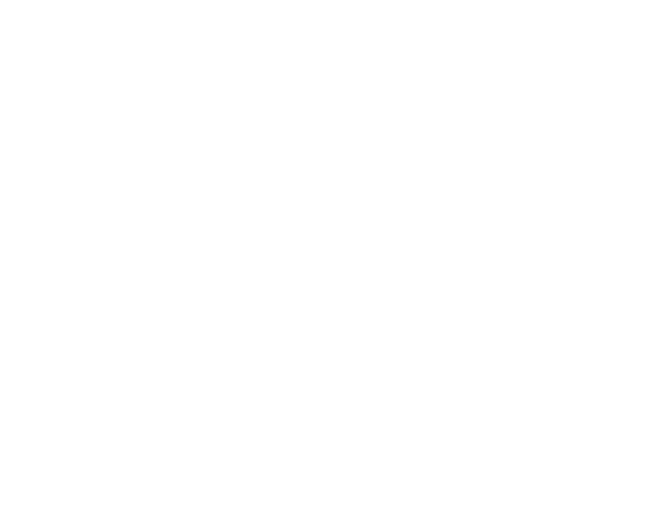
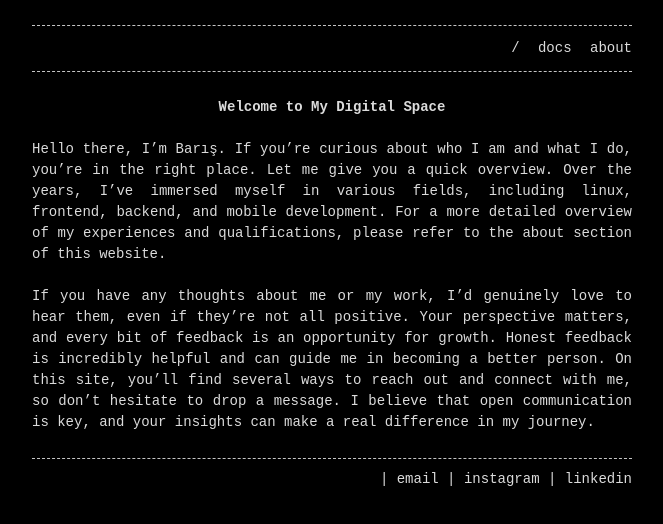
Before and after one commit to ubselcuk/ubselcuk, a plain HTML site: page index.html in a window 1280 px wide. Shown: the whole page, without its empty margins (308-971 px from the left). Drawn offline with Linux system fonts and the light colour scheme.

Commit message:
add header, footer, and styling to enhance index page layout

```diff
--- /dev/null
+++ b/assets/css/main.css
@@ -0,0 +1,171 @@
+body {
+    background-color: #000;
+    margin: 0 auto;
+    padding: 0;
+    font-family: "Source Code Pro", monospace;
+    font-size: 13px;
+    color: #dbdbdb;
+    text-align: justify;
+    line-height: 1.5 !important;
+    width: 90%;
+    max-width: 600px;
+}
+
+@media (max-width: 768px) {
+    body {
+        font-size: 12px !important;
+    }
+
+    h1,
+    h2,
+    h3,
+    h4,
+    h5,
+    h6 {
+        font-size: 12px !important;
+    }
+}
+
+@media (min-width: 1024px) {
+    body {
+        font-size: 14px !important;
+    }
+
+    h1,
+    h2,
+    h3,
+    h4,
+    h5,
+    h6 {
+        font-size: 14px !important;
+    }
+}
+
+h1,
+h2,
+h3,
+h4,
+h5,
+h6 {
+    font-size: 13px;
+    margin: 0px;
+    margin-top: 22px;
+    font-weight: bold;
+    color: #dbdbdb;
+    text-align: center;
+}
+
+p,
+ul,
+ol {
+    margin: 0px;
+    color: #dbdbdb;
+    list-style-type: none;
+    padding-left: 0px;
+}
+
+a {
+    text-decoration: underline;
+    color: #dbdbdb;
+}
+
+a:hover {
+    color: #000;
+    background-color: #dbdbdb;
+}
+
+p {
+    word-wrap: break-word;
+    word-break: break-word;
+}
+
+::selection {
+    background: rgba(219, 219, 219, 0.99);
+    color: #000;
+}
+
+.center {
+    display: flex;
+    justify-content: center;
+    align-items: center;
+}
+
+input[type="text"],
+input[type="password"] {
+    width: 200px;
+    border: 1px solid #dbdbdb;
+    outline: none;
+    background-color: black;
+    color: #dbdbdb;
+    padding: 4px;
+    margin: 4px;
+    box-sizing: border-box;
+}
+
+input::placeholder {
+    color: #dbdbdb;
+    opacity: 1;
+}
+
+button {
+    width: 200px;
+    background-color: black;
+    color: #dbdbdb;
+    border: 1px solid #dbdbdb;
+    padding: 4px;
+    margin: 4px;
+    cursor: help;
+    box-sizing: border-box;
+}
+
+button:hover {
+    background-color: white;
+    color: black;
+}
+
+
+header {
+    margin-top: 25px;
+}
+
+footer {
+    color: #dbdbdb;
+    border-top: dashed 1px rgba(219, 219, 219, 0.9);
+    margin-top: 25px;
+    padding-top: 10px;
+    padding-bottom: 10px;
+    display: flex;
+    justify-content: space-between;
+}
+
+footer a {
+    text-decoration: none;
+}
+
+.menu {
+    border-top: dashed 1px rgba(219, 219, 219, 0.9);
+    border-bottom: dashed 1px rgba(219, 219, 219, 0.9);
+    margin-bottom: 25px;
+}
+
+.menu ul {
+    margin-top: 12px;
+    margin-bottom: 12px;
+    text-align: right;
+}
+
+.menu ul li {
+    display: inline;
+    margin-left: 10px;
+}
+
+.menu ul li a {
+    text-decoration: none;
+    color: #dbdbdb;
+}
+
+.menu ul li a:hover {
+    text-decoration: none;
+    color: #000;
+    background-color: #dbdbdb;
+}
--- a/index.html
+++ b/index.html
@@ -1,11 +1,55 @@
 <!DOCTYPE html>
 <html lang="en">
+
 <head>
     <meta charset="UTF-8">
     <meta name="viewport" content="width=device-width, initial-scale=1.0">
+    <link rel="stylesheet" href="assets/css/main.css" />
     <title>ubselcuk</title>
 </head>
+
 <body>
 
+    <header>
+        <div class="menu">
+            <ul>
+                <li><a href="index.html">/</a></li>
+                <li><a href="docs/contents.html">docs</a></li>
+                <li><a href="about/index.html">about</a></li>
+            </ul>
+        </div>
+    </header>
+
+    <h1>Welcome to My Digital Space</h1>
+    <br />
+    <p>
+        Hello there, I’m Barış. If you’re curious about who I am and what I do,
+        you’re in the right place. Let me give you a quick overview. Over the
+        years, I’ve immersed myself in various fields, including linux, frontend,
+        backend, and mobile development. For a more detailed overview of my
+        experiences and qualifications, please refer to the about section of this
+        website.
+    </p>
+    <br />
+    <p>
+        If you have any thoughts about me or my work, I’d genuinely love to hear them,
+        even if they’re not all positive. Your perspective matters, and every bit of
+        feedback is an opportunity for growth. Honest feedback is incredibly helpful
+        and can guide me in becoming a better person. On this site, you’ll find several
+        ways to reach out and connect with me, so don’t hesitate to drop a message. I
+        believe that open communication is key, and your insights can make a real
+        difference in my journey.
+    </p>
+
+    <footer>
+        <div></div>
+        <div>
+            | <a target="_blank" href="mailto:ubselcuk@gmail.com">email</a>
+            | <a target="_blank" href="https://www.instagram.com/unkeady/">instagram</a>
+            | <a target="_blank" href="https://tr.linkedin.com/in/ubselcuk">linkedin</a>
+        </div>
+    </footer>
+
 </body>
+
 </html>
```
